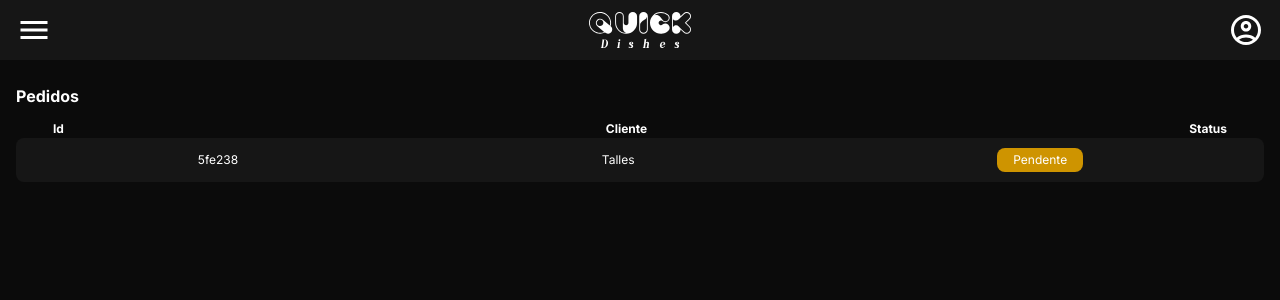
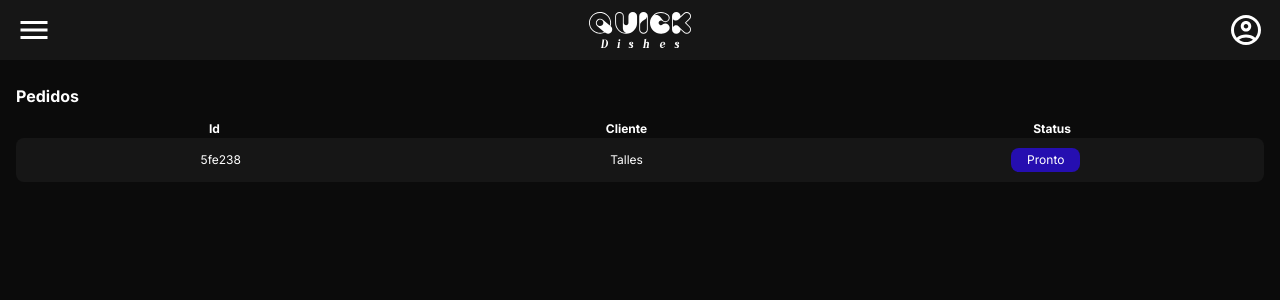
Before and after one commit to talles-morais/quick_dishes_frontend, a Next.js app: page /orders in a window 1280 px wide. Shown: the top 300 px of the page. Built offline with nearby package versions, Linux system fonts and the light colour scheme.

Commit message:
feat: badge component

```diff
--- /dev/null
+++ b/src/components/Badge/index.tsx
@@ -0,0 +1,29 @@
+type OrderStatusProps = {
+  status: "pending" | "preparing" | "prepared" | "in_route" | "completed" | "canceled";
+};
+
+const statusStyles: Record<OrderStatusProps["status"], string> = {
+  pending: "bg-bd_pending",
+  preparing: "bg-bd_preparing",
+  prepared: "bg-bd_prepared",
+  in_route: "bg-bd_in_route",
+  completed: "bg-bd_completed",
+  canceled: "bg-bd_canceled",
+};
+
+const statusLabels: Record<OrderStatusProps["status"], string> = {
+  pending: "Pendente",
+  preparing: "Preparando",
+  prepared: "Pronto",
+  in_route: "Em rota",
+  completed: "Finalizado",
+  canceled: "Cancelado",
+}
+
+export default function Badge({ status }: OrderStatusProps) {
+  return (
+    <td className={`${statusStyles[status]} py-1 px-4 rounded-lg`}>
+      {statusLabels[status]}
+    </td>
+  );
+}
--- a/src/components/OrderList/index.tsx
+++ b/src/components/OrderList/index.tsx
@@ -3,8 +3,8 @@ import OrderRow from "../OrderRow";
 export default function OrderList() {
   return (
     <table className="flex flex-col w-full">
-      <thead className="px-9">
-        <tr className="flex justify-between text-xs pt-3">
+      <thead>
+        <tr className="flex justify-around text-xs pt-3">
           <th>Id</th>
           <th>Cliente</th>
           <th>Status</th>
--- a/src/components/OrderRow/index.tsx
+++ b/src/components/OrderRow/index.tsx
@@ -1,11 +1,13 @@
+import Badge from "../Badge";
+
 export default function OrderRow() {
+  const orderStatus = "prepared"
+
   return (
     <tr className="flex items-center justify-around text-xs py-2.5 rounded-lg bg-second_dark">
       <td>5fe238</td>
       <td>Talles</td>
-      <td className="bg-bd_pending py-1 px-4 rounded-lg">
-        Pendente
-      </td>
+      <Badge status={orderStatus}/>
     </tr>
   )
 }
```
